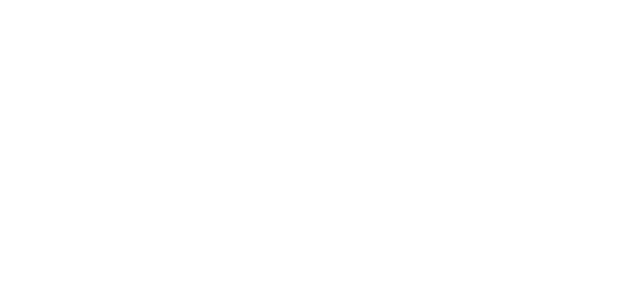
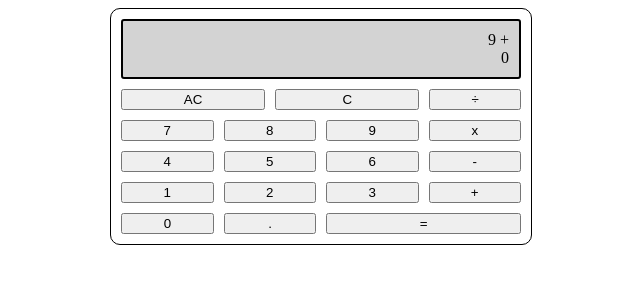
Before and after one commit to bmanara/calculator, a plain HTML site: page index.html in a window 1280 px wide. Shown: the whole page, without its empty margins (319-959 px from the left). Drawn offline with Linux system fonts and the light colour scheme.

Commit message:
Add simple GUI for calculator

```diff
--- a/index.html
+++ b/index.html
@@ -6,6 +6,45 @@
         <link rel="stylesheet" href="styles.css">
     </head>
     <body>
-
+        <div id="calculator" class="container">
+            <div id="screen" class="container">
+                <div id="top-screen">
+                    9 +
+                </div>
+                <div id="bottom-screen">
+                    0
+                </div>
+            </div>
+            <div id="buttons" class="container">
+                <div id="row1" class="row">
+                    <button id="all-clear">AC</button>
+                    <button id="clear">C</button>
+                    <button id="divide">÷</button>
+                </div>
+                <div id="row2" class="row">
+                    <button id="7">7</button>
+                    <button id="8">8</button>
+                    <button id="9">9</button>
+                    <button id="multiply">x</button>
+                </div>
+                <div id="row3" class="row">
+                    <button id="4">4</button>
+                    <button id="5">5</button>
+                    <button id="6">6</button>
+                    <button id="subtract">-</button>
+                </div>
+                <div id="row4" class="row">
+                    <button id="1">1</button>
+                    <button id="2">2</button>
+                    <button id="3">3</button>
+                    <button id="add">+</button>
+                </div>
+                <div id="row5" class="row">
+                    <button id="0">0</button>
+                    <button id="decimal">.</button>
+                    <button id="equal">=</button>
+                </div>
+            </div>
+        </div>
     </body>
 </html>
--- a/styles.css
+++ b/styles.css
@@ -0,0 +1,52 @@
+body {
+    display: flex;
+    justify-content: center;
+    align-items: center;
+}
+
+/* Calculator styling */
+#calculator {
+    width: 400px;
+    border-style: solid;
+    border-width: 1px;
+    border-radius: 10px;
+    padding: 10px;
+}
+
+/* Screen styling */
+#screen {
+    padding: 10px;
+    margin-bottom: 10px;
+    background-color: lightgrey;
+    border-style: solid;
+    border-width: 2px;
+    border-radius: 3px;
+}
+
+#top-screen, #bottom-screen {
+    text-align: right;
+}
+
+/* Button styling */
+#buttons {
+    display: flex;
+    flex-direction: column;
+    gap: 10px;
+}
+
+.row {
+    display: flex;
+    gap: 10px;
+}
+
+button {
+    flex: 1 1 80px;
+}
+
+#row1 #all-clear, #row1 #clear {
+    flex-grow: 5.5;
+}
+
+#row5 #equal {
+    flex-grow: 9;
+}
```
